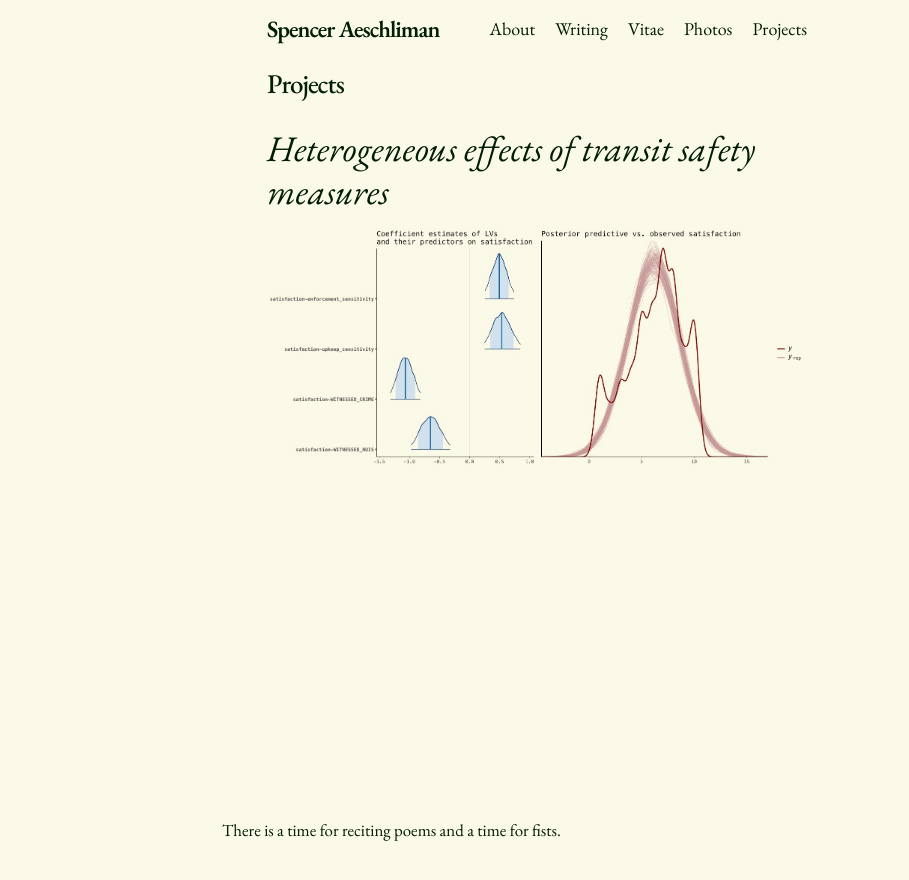
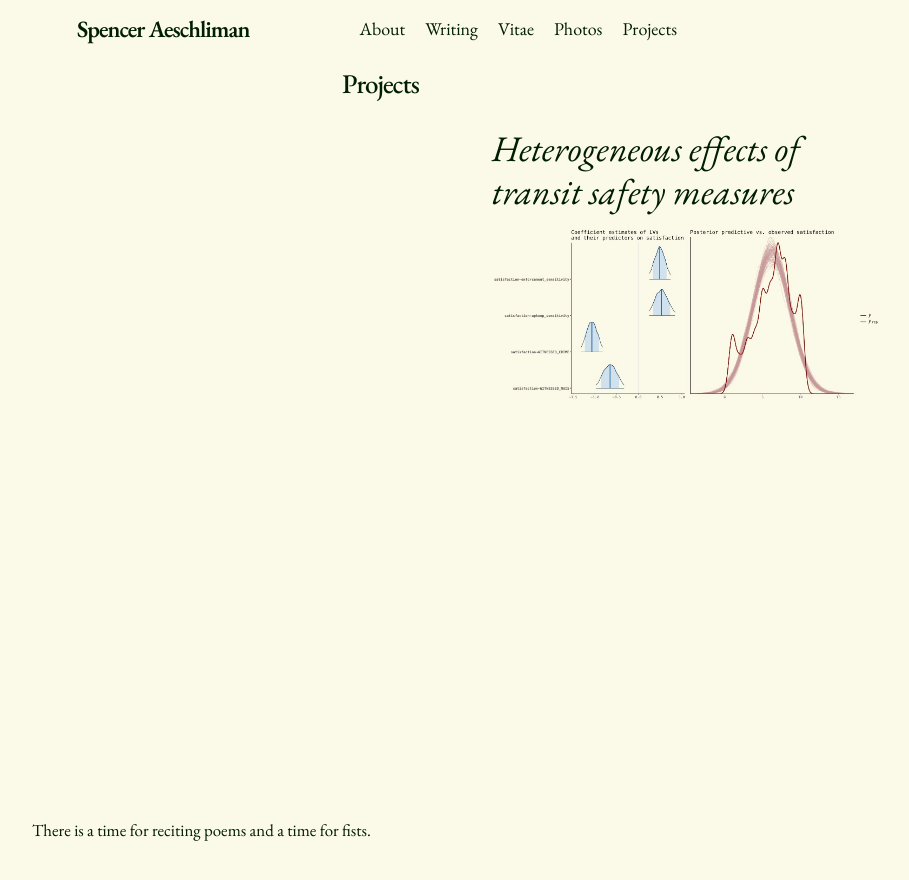
Before and after one commit to s-aeschliman/s-aeschliman.github.io, a Jekyll site: the page built from docs/projects.md, in a window 1280 px wide. Shown: the top 880 px of the page, without its empty margins (103-1012 px from the left). Built offline with Jekyll 4.4.1, drawn with Linux system fonts in a browser that asks for light colours; some web fonts are replaced.

Commit message:
left offset

```diff
--- a/docs/_sass/minima.scss
+++ b/docs/_sass/minima.scss
@@ -26,6 +26,7 @@ $table-text-align: left !default;
 $content-width:    600px !default; // custom
 $on-palm:          600px !default;
 $on-laptop:        600px !default;
+$left-offset:      150px !default; // off-center content
 
 // Use media queries like this:
 // @include media-query($on-palm) {
--- a/docs/_sass/minima/_layout.scss
+++ b/docs/_sass/minima/_layout.scss
@@ -10,6 +10,11 @@
   position: relative;
   color: #fffece;
   // font-family: MedievalSharp, serif;
+  .wrapper {
+    max-width: $content-width;
+    margin-left: $left-offset;
+    margin-right: auto;
+  }
 }
 
 .site-title {
@@ -122,8 +127,8 @@
 
   .wrapper {
     max-width: $content-width;
-    margin: 0 auto;
-    padding-left: 15px;
+    margin-left: $left-offset;
+    padding-left: 0px;
     padding-right: 15px;
 
     @include media-query($on-palm) {
@@ -199,6 +204,7 @@
  * Page content
  */
 .page-content {
+  margin-left: $left-offset;
   padding: 15px;
   flex: 1;
 }
@@ -251,6 +257,7 @@
 
 .post-content {
   margin-bottom: $spacing-unit;
+  margin-left: $left-offset;
 
   h2 {
     @include relative-font-size(2);
```
